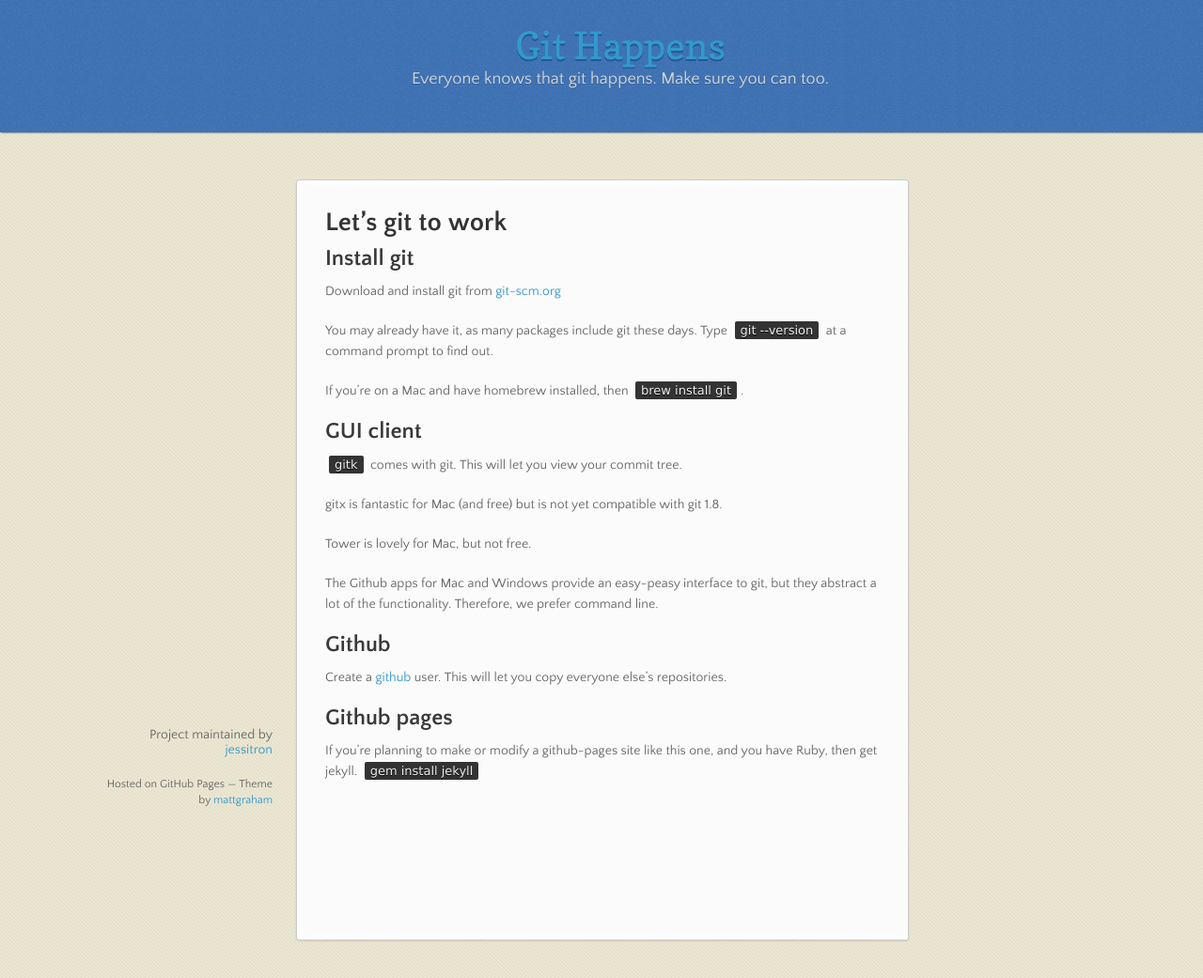
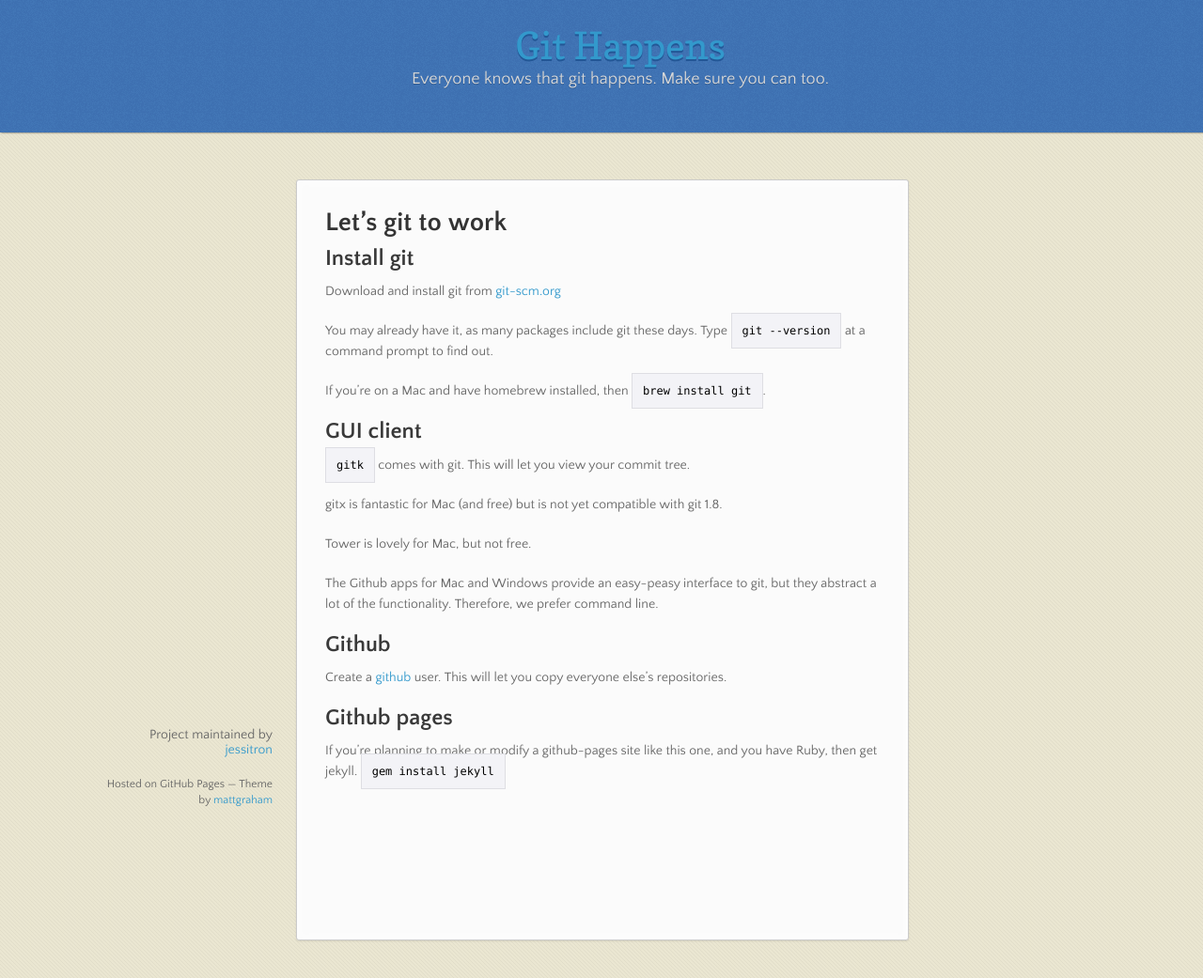
Before and after one commit to jessitron/git-happens, a Jekyll site: the page built from setup.md, in a window 1280 px wide. Shown: the whole page at 94% size. Built offline with Jekyll 4.4.1, drawn with Linux system fonts in a browser that asks for light colours; nearby versions of some CDN libraries.

Commit message:
Changed the style of code blocks to something less tragic

```diff
--- a/stylesheets/styles.css
+++ b/stylesheets/styles.css
@@ -594,20 +594,27 @@
 }
 
 code {
-  font-family: "Lucida Sans", Monaco, Bitstream Vera Sans Mono, Lucida Console, Terminal;
-  font-size: 13px;
-  color: #efefef;
-  text-shadow: 0px 1px 0px #000;
-  margin: 0 4px;
-  padding: 2px 6px;
-  background: #333;
-  -moz-border-radius: 2px;
-  -webkit-border-radius: 2px;
-  -o-border-radius: 2px;
-  -ms-border-radius: 2px;
-  -khtml-border-radius: 2px;
-  border-radius: 2px;
+  color: #000;
+  font-family: Consolas, Monaco, "Courier New", Courier, monospace;
+  font-size: 12px;
+  font-weight: inherit;
+  overflow-x: auto; /* Use horizontal scroller if needed; for Firefox 2, not needed in Firefox 3 */
+  white-space: pre-wrap; /* css-3 */
+  white-space: -moz-pre-wrap !important; /* Mozilla, since 1999 */
+  white-space: -pre-wrap; /* Opera 4-6 */
+  white-space: -o-pre-wrap; /* Opera 7 */
+  /*messes up flow* width: 99%; /* remove horizontal scroll-bar when viewing in IE7 */
+  word-wrap: break-word; /* Internet Explorer 5.5+ */
+
+  background: #f3f3f7;
+  border: 1px solid #dedee3;
+  padding: 11px;
+  font-size: 12px;
+  line-height: 1.3em;
+  margin-bottom: 22px;
+  overflow: auto;
 }
+
 
 pre {
   padding: 8px 15px;
```
